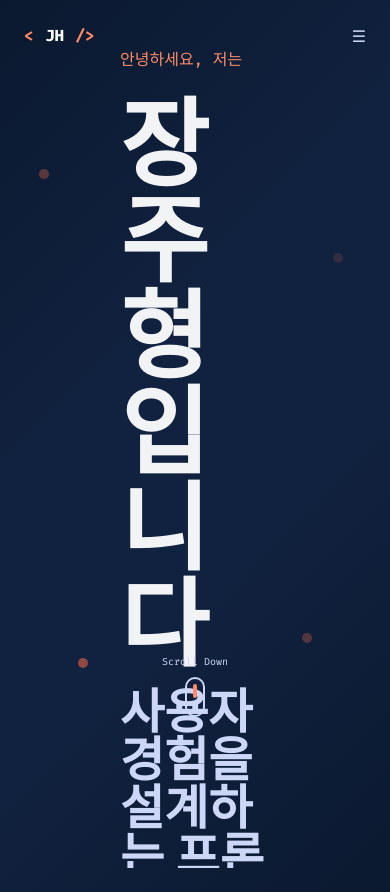
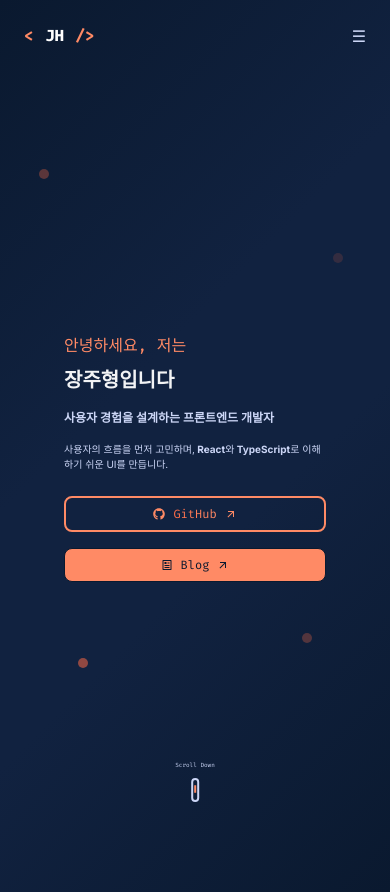
Before and after one commit to JuHyeong424/portfolio_JuHyeong424, a Next.js app: page / in a window 390 px wide. Built offline with nearby package versions, Linux system fonts and the light colour scheme.

Commit message:
feat: 다양한 웹뷰 버전 추가

```diff
--- a/src/app/page.tsx
+++ b/src/app/page.tsx
@@ -5,7 +5,7 @@ export default function Home() {
   return (
     <div className="flex flex-col h-screen overflow-hidden">
       <Header />
-      <main className="flex-1 flex flex-col justify-center px-24">
+      <main className="flex-1 flex flex-col justify-center px-10 lg:px-24">
         <Introduction />
       </main>
     </div>
--- a/src/sections/Introduction/Introduction.tsx
+++ b/src/sections/Introduction/Introduction.tsx
@@ -12,26 +12,28 @@ export default function Introduction() {
   return (
     <section aria-label="Introduction" className="flex flex-col gap-4">
       <div className="relative z-20">
-        <p className="text-light-coral font-fira-code mb-6">안녕하세요, 저는</p>
-        <p className="text-white/95 font-bold text-8xl">장주형입니다</p>
-        <p className="text-5xl font-bold my-4">
+        <p className="text-light-coral font-fira-code lg:mb-6 mb-2">안녕하세요, 저는</p>
+        <p className="text-white/95 font-bold xl:text-8xl lg:text-7xl md:text-6xl text-xl">장주형입니다</p>
+        <p className="xl:text-5xl lg:text-4xl md:text-2xl text-xs font-bold my-4">
           사용자 경험을 설계하는 프론트엔드 개발자
         </p>
-        <p className="mt-2 my-6">
+        <p className="mt-2 my-6 md:text-xs text-[10px]">
           사용자의 흐름을 먼저 고민하며,
           <span className="font-bold"> React</span>와
           <span className="font-bold"> TypeScript</span>로 이해하기 쉬운 UI를
           만듭니다.
         </p>
-        <div className="flex gap-4">
+        <div className="flex md:flex-row flex-col gap-4">
           <a
             href={URL.github}
             target={URL.blank}
             className="
             flex flex-row justify-center items-center gap-2
-            border-2 rounded-lg border-light-coral px-auto py-5
-            w-40 font-fira-code text-sm text-light-coral
+            border-2 rounded-lg border-light-coral px-auto xl:py-5
+            xl:w-40 font-fira-code lg:text-sm text-light-coral
             group hover-glass
+            lg:w-35 lg:py-4 md:w-35 md:py-3
+            py-2 text-xs
           "
           >
             <FaGithub />
@@ -49,9 +51,11 @@ export default function Introduction() {
             target={URL.blank}
             className="
             flex flex-row justify-center items-center gap-2
-            border border-navy rounded-lg bg-light-coral px-auto py-5
-            w-40 font-fira-code text-sm text-navy
+            border border-navy rounded-lg bg-light-coral px-auto xl:py-5
+            xl:w-40 font-fira-code lg:text-sm text-navy
             group hover-glass hover:bg-dark-coral
+            lg:w-35 lg:py-4 md:w-35 md:py-3
+            py-2 text-xs
           "
           >
             <RiArticleLine />
@@ -73,10 +77,10 @@ export default function Introduction() {
         <span className="absolute top-[78vh] left-[20vw] w-2.5 h-2.5 rounded-full animate-normal-blink" />
       </div>
 
-      <div className="fixed bottom-[15vh] left-1/2 -translate-x-1/2 z-50 flex flex-col items-center">
-        <span className="text-[10px] mb-2 font-fira-code">Scroll Down</span>
-        <div className="relative w-5 h-10 border-2 rounded-2xl">
-          <span className="absolute top-2 left-1/2 -translate-x-1/2 w-1 h-3.5 bg-light-coral rounded-full animate-float" />
+      <div className="fixed bottom-[5vh] xl:bottom-[15vh] md:bottom-[10vh] left-1/2 -translate-x-1/2 z-50 flex flex-col items-center">
+        <span className="text-[6px] xl:text-[10px] md:text-[9px] mb-2 font-fira-code">Scroll Down</span>
+        <div className="relative w-2 h-6 md:w-5 md:h-10 border-2 rounded-2xl">
+          <span className="absolute top-2 left-1/2 -translate-x-1/2 w-0.5 md:w-1 h-2 md:h-3.5 bg-light-coral rounded-full animate-float" />
         </div>
       </div>
     </section>
```
Lines whose indentation alone changed are shown as unchanged.
